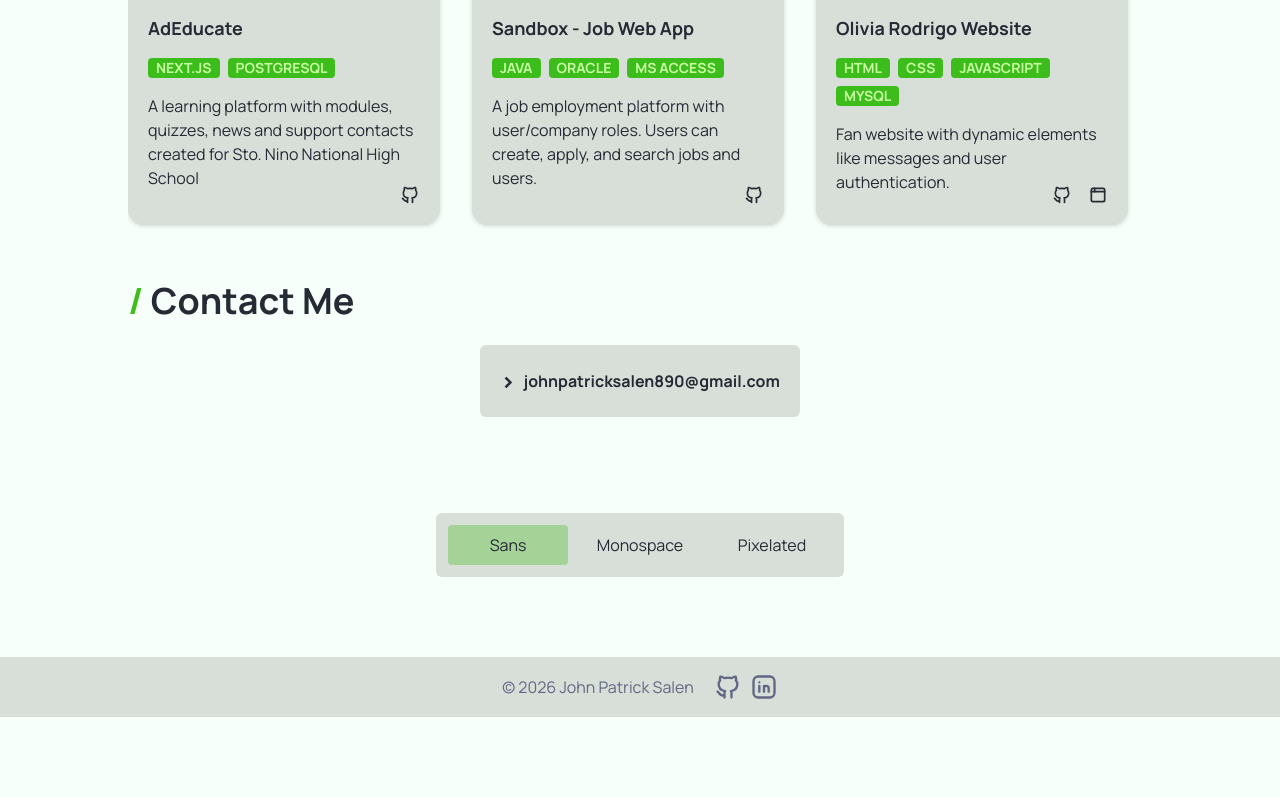
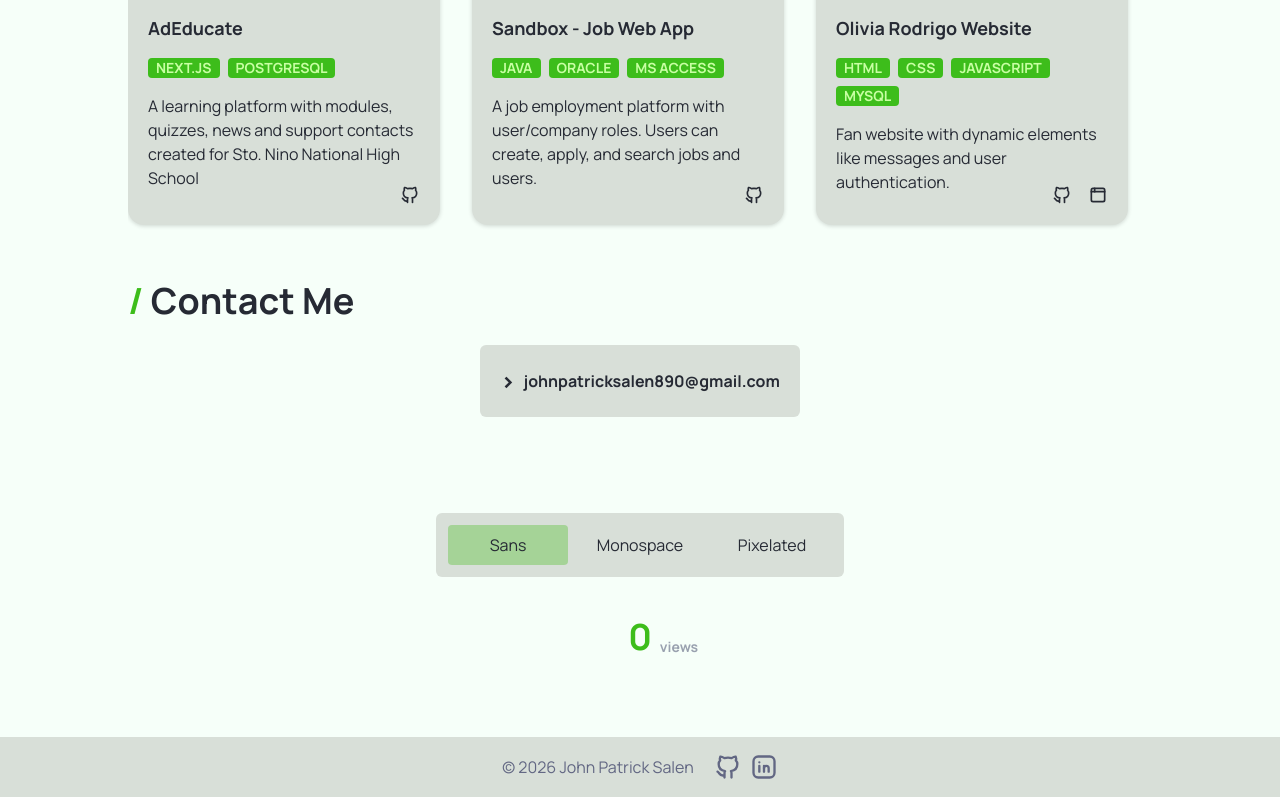
Before and after one commit to standwall5/2026-portfolio, a Next.js app: page / in a window 1280 px wide. Shown: the part 707-1504 px from the top of the page. Before the commit the page ends 1424 px from the top, so only its background shows below. Built offline with nearby package versions, Linux system fonts and the light colour scheme; no server answers; a web font is replaced by a local one.

Commit message:
add abacus view count

```diff
--- a/app/layout.tsx
+++ b/app/layout.tsx
@@ -5,6 +5,7 @@ import Nav from "@/components/layout/Nav";
 import "@/components/Grainy.css";
 import Footer from "@/components/layout/Footer";
 import FontSelector from "@/components/FontSelector";
+import ViewCount from "@/components/ViewCount";
 
 const manrope = Manrope({
   variable: "--font-manrope",
@@ -48,6 +49,7 @@ export default function RootLayout({
         {children}
         <div className="w-max m-auto mb-20">
           <FontSelector />
+          <ViewCount />
         </div>
 
         <Footer />
--- /dev/null
+++ b/components/ViewCount.tsx
@@ -0,0 +1,33 @@
+"use client";
+import React, { useEffect, useState } from "react";
+
+const ComponentName = () => {
+  const [views, setViews] = useState(0);
+
+  useEffect(() => {
+    const fetchVisits = async () => {
+      const res = await fetch(
+        "https://abacus.jasoncameron.dev/hit/johnpatricksalen.tech/visits",
+      );
+      const data = await res.json();
+      setViews(data.value);
+    };
+
+    fetchVisits();
+  }, []);
+  return (
+    <section className="mt-10">
+      <h1
+        id="visits"
+        className="relative text-(--accent) font-bold text-4xl text-center"
+      >
+        {views ?? "-"}{" "}
+        <span className="absolute bottom-0 ml-2 text-sm text-gray-400">
+          views
+        </span>
+      </h1>
+    </section>
+  );
+};
+
+export default ComponentName;
```
